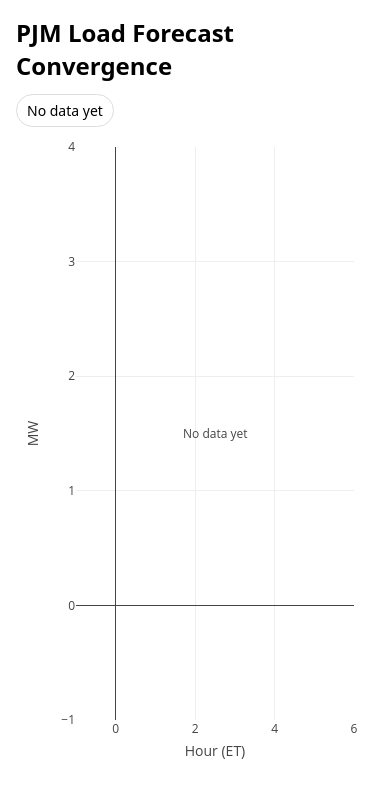
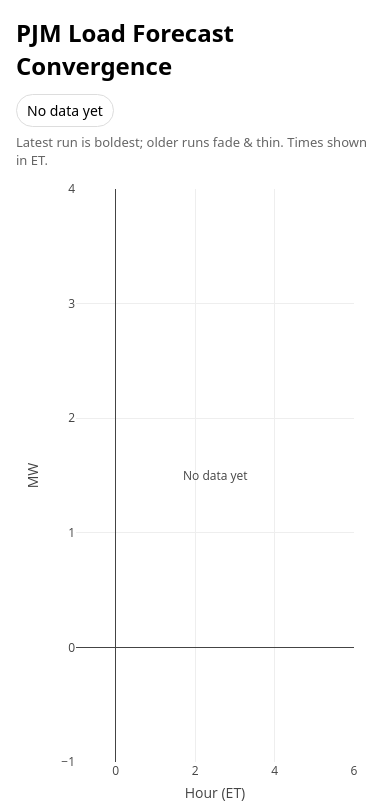
Before and after one commit to bjyor1/PJM-forecast-convergence, a FastAPI app: page / in a window 390 px wide. Shown: the top 801 px of the page. Run offline with FastAPI, Linux system fonts and the light colour scheme; data that the repository does not hold is empty; some libraries are stand-ins or nearby versions.

Commit message:
Update index.html

```diff
--- a/templates/index.html
+++ b/templates/index.html
@@ -28,6 +28,11 @@
         border-radius: 999px;
         font-size: 14px;
       }
+      .hint {
+        color: #666;
+        font-size: 13px;
+        margin-top: 6px;
+      }
     </style>
   </head>
 
@@ -35,6 +40,9 @@
     <div class="row">
       <h2 style="margin: 0;">PJM Load Forecast Convergence</h2>
       <div class="badge" id="status">Loading…</div>
+    </div>
+    <div class="hint">
+      Latest run is boldest; older runs fade & thin. Times shown in ET.
     </div>
 
     <div id="chart"></div>
@@ -44,11 +52,15 @@
       const SINCE_HOURS = 12; // how many past runs to show
       const TIMEZONE = "America/New_York";
 
+      // One hue, strong visual hierarchy:
+      // - newest: fully opaque, thick
+      // - old: faint, thin
+      const LINE_COLOR = "#1f77b4"; // readable blue
+
       function clamp(v, lo, hi) {
         return Math.max(lo, Math.min(hi, v));
       }
 
-      // Convert an ISO UTC timestamp (e.g. "2026-01-28T12:00:00Z") to a Date that Plotly will display as ET.
       function toETDate(utcIso) {
         const d = new Date(utcIso);
         return new Date(d.toLocaleString("en-US", { timeZone: TIMEZONE }));
@@ -77,35 +89,48 @@
             xaxis: { title: "Hour (ET)" },
             yaxis: { title: "MW" },
             annotations: [
-              {
-                text: "No data yet",
-                xref: "paper",
-                yref: "paper",
-                x: 0.5,
-                y: 0.5,
-                showarrow: false
-              }
+              { text: "No data yet", xref: "paper", yref: "paper", x: 0.5, y: 0.5, showarrow: false }
             ]
           }, { displayModeBar: false, responsive: true });
           return;
         }
 
         const now = new Date();
+        const maxAgeMin = SINCE_HOURS * 60;
+
+        // newest run timestamp (ms)
+        const newestMs = Math.max(...runs.map(rr => new Date(rr.run_ts).getTime()));
+
         const traces = [];
 
-        // Build one line per run, fading older runs
         runs.forEach((r) => {
           const runTs = new Date(r.run_ts);
-          const ageMinutes = (now - runTs) / 60000;
-          const opacity = clamp(1 - ageMinutes / (SINCE_HOURS * 60), 0.05, 1);
+          const ageMin = (now - runTs) / 60000;
+
+          // 0 = newest, 1 = oldest (within SINCE_HOURS window)
+          const t = clamp(ageMin / maxAgeMin, 0, 1);
+
+          // Opacity: newest 1.00 -> oldest 0.08 (still visible)
+          const opacity = 1.0 - t * 0.92; // 1.00 .. 0.08
+
+          // Width: newest 3.2 -> oldest 1.0
+          const width = 1.0 + (1 - t) * 2.2; // 3.2 .. 1.0
+
+          const isLatest = runTs.getTime() === newestMs;
 
           traces.push({
-            x: r.points.map((p) => toETDate(p.target_ts)),
-            y: r.points.map((p) => p.mw),
+            x: r.points.map(p => toETDate(p.target_ts)),
+            y: r.points.map(p => p.mw),
             type: "scatter",
             mode: "lines",
+            line: {
+              color: LINE_COLOR,
+              width: width
+            },
             opacity: opacity,
-            hovertemplate: "Hour (ET): %{x}<br>MW: %{y:,.0f}<extra></extra>"
+            hovertemplate: isLatest
+              ? "Hour (ET): %{x}<br>MW: %{y:,.0f}<extra>Latest</extra>"
+              : "Hour (ET): %{x}<br>MW: %{y:,.0f}<extra></extra>"
           });
         });
 
@@ -117,7 +142,6 @@
           shapes: []
         };
 
-        // Draw plot
         Plotly.newPlot("chart", traces, layout, {
           displayModeBar: false,
           responsive: true
```
